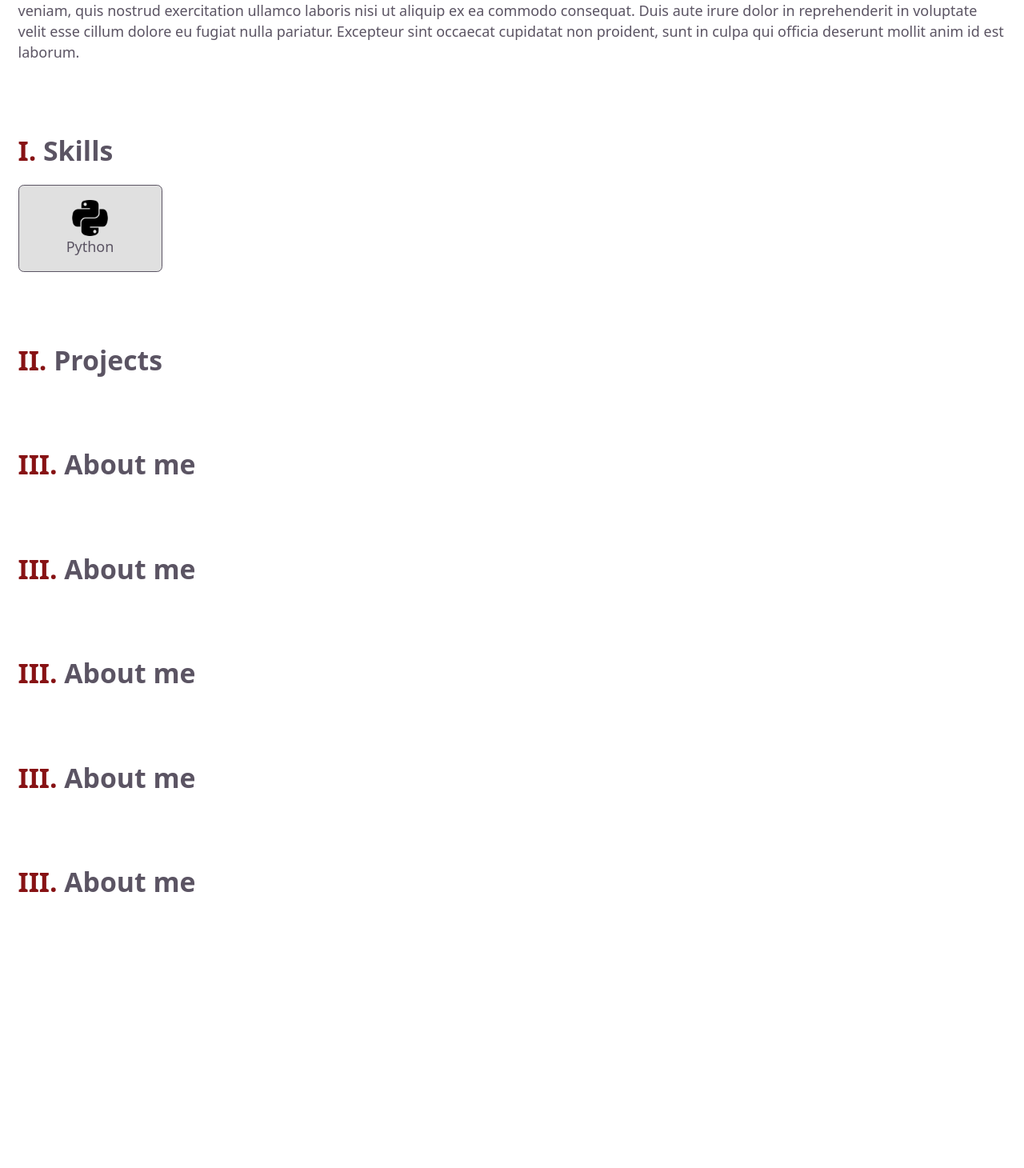
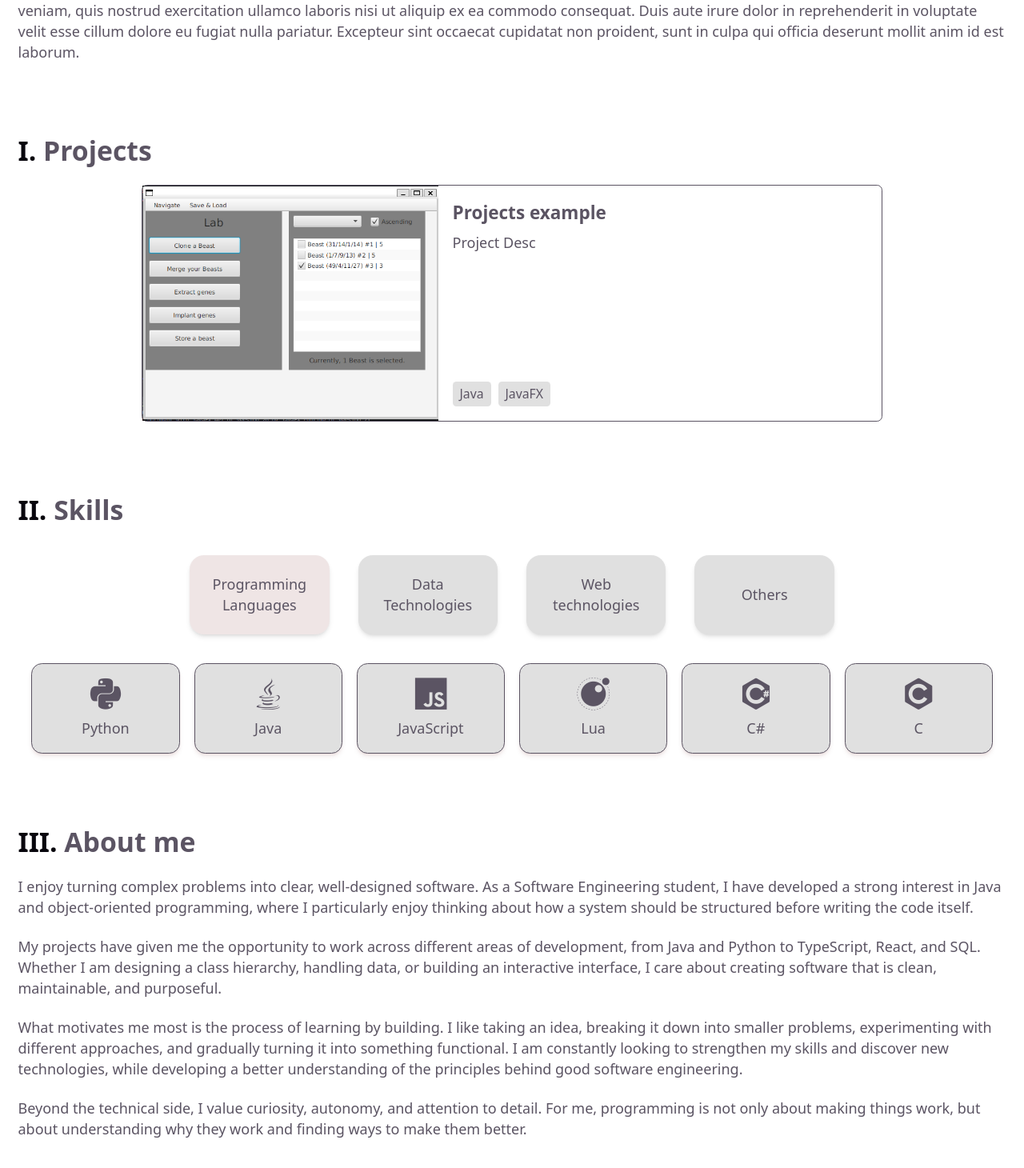
Before and after one commit to adrien-szcz/portfolio, a React (Vite) app: page / in a window 1280 px wide. Shown: the part 184-1644 px from the top of the page at 80% size. Before the commit the page ends 1352 px from the top, so only its background shows below. Built offline with nearby package versions, Linux system fonts and the light colour scheme.

Commit message:
Global update, adding of the skills in totality, starting of the projects components, first version of the about me

```diff
--- a/index.html
+++ b/index.html
@@ -3,6 +3,7 @@
   <head>
     <meta charset="UTF-8" />
     <link rel="icon" type="image/svg+xml" href="/favicon.svg" />
+    <link rel="stylesheet" href="https://cdn.jsdelivr.net/gh/devicons/devicon@latest/devicon.min.css">
     <meta name="viewport" content="width=device-width, initial-scale=1.0" />
     <title>portfolio</title>
   </head>
--- a/src/App.tsx
+++ b/src/App.tsx
@@ -1,6 +1,5 @@
-import { useState } from 'react'
-
-import Language from './components/Language';
+import Skills from './components/Skills';
+import Projects from './components/Projects';
 
 import { BrowserRouter, Routes, Route, Link} from 'react-router-dom';
 
@@ -14,8 +13,8 @@ function App() {
             <nav className='fixed top-0 left-0 w-full z-50 flex items-center justify-between font-bold backdrop-blur-sm'>
                 <p className='text-2xl p-3'>Adrien Szczepaniak</p>
 
-                <div className='flex gap-3 text-xl *:p-4 *:hover:text-heading'>
-                    <Link to='mailto:adrien10019@gmail.com'>Mail</Link>
+                <div className='flex gap-3 text-xl *:p-4 *:hover:text-text-heading'>
+                    <Link to='mailto:szczepaniakadrien@gmail.com'>Mail</Link>
                     <Link to='https://github.com/adrien-szcz'>GitHub</Link>
                     <Link to='https://www.linkedin.com/in/adrien-szczepaniak/'>Linkedin</Link>
                 </div>
@@ -26,7 +25,7 @@ function App() {
 
           <div>
 
-            <h1 className='font-bold text-4xl'><span>Welcome to my portfolio !</span></h1>
+            <h1 className='font-bold text-4xl'><span className='text-text-heading'>Welcome to my portfolio !</span></h1>
 
             <p>Lorem ipsum dolor sit amet, consectetur adipiscing elit, sed do eiusmod tempor incididunt ut labore et dolore magna aliqua.
               Ut enim ad minim veniam, quis nostrud exercitation ullamco laboris nisi ut aliquip ex ea commodo consequat.
@@ -36,45 +35,47 @@ function App() {
           </div>
 
           <div>
+            <h1 className='font-bold text-3xl'><span className='text-text-heading'>I.</span> Projects</h1>
 
-            <h1 className='font-bold text-3xl'><span>I.</span> Skills</h1>
-
-            <Language text='Python' imgSource='python.png'></Language>
-
+            <Projects></Projects>
           </div>
 
           <div>
+            <h1 className='font-bold text-3xl'><span className='text-text-heading'>II.</span> Skills</h1>
 
-            <h1 className='font-bold text-3xl'><span>II.</span> Projects</h1>
-
+            <Skills></Skills>
           </div>
 
           <div>
+            <h1 className='font-bold text-3xl'><span className='text-text-heading'>III.</span> About me</h1>
 
-            <h1 className='font-bold text-3xl'><span>III.</span> About me</h1>
+            <p>
+              I enjoy turning complex problems into clear, well-designed software.
+              As a Software Engineering student, I have developed a strong interest
+              in Java and object-oriented programming, where I particularly enjoy thinking
+              about how a system should be structured before writing the code itself.
+            </p>
 
+            <p>
+              My projects have given me the opportunity to work across different areas of development,
+              from Java and Python to TypeScript, React, and SQL. Whether I am designing a class hierarchy,
+              handling data, or building an interactive interface, I care about creating software that is
+              clean, maintainable, and purposeful.
+            </p>
+
+            <p>
+              What motivates me most is the process of learning by building. I like taking an idea, breaking
+              it down into smaller problems, experimenting with different approaches, and gradually turning
+              it into something functional. I am constantly looking to strengthen my skills and discover new
+              technologies, while developing a better understanding of the principles behind good software engineering.
+            </p>
+
+            <p>
+              Beyond the technical side, I value curiosity, autonomy, and attention to detail. For me, programming
+              is not only about making things work, but about understanding why they work and finding ways to
+              make them better.
+            </p>
           </div>
-          <div>
-
-            <h1 className='font-bold text-3xl'><span>III.</span> About me</h1>
-
-          </div>
-          <div>
-
-            <h1 className='font-bold text-3xl'><span>III.</span> About me</h1>
-
-          </div>
-          <div>
-
-            <h1 className='font-bold text-3xl'><span>III.</span> About me</h1>
-
-          </div>
-          <div>
-
-            <h1 className='font-bold text-3xl'><span>III.</span> About me</h1>
-
-          </div>
-
         </div>
     </>
   )
--- a/src/components/Language.tsx
+++ /dev/null
@@ -1,17 +0,0 @@
-import type { LanguageAndPicture } from '../utils/type'
-
-const Language: React.FC<LanguageAndPicture> = (props) => {
-
-  return (
-    <div className='border rounded-md p-4 flex flex-col bg-secondary-bg w-40 items-center'>
-        <img className='size-10'
-        src={`/public/${props.imgSource}`}
-        alt={`${props.text} logo`}/>
-
-        <p>{props.text}</p>
-
-    </div>
-  );
-};
-
-export default Language;
--- /dev/null
+++ b/src/components/Project.tsx
@@ -0,0 +1,37 @@
+import type { ProjectInfos } from '../utils/type';
+
+const Project: React.FC<ProjectInfos> = (props) => {
+
+  return (
+    <div className="border rounded-md bg-secondary-bg w-[75%] mx-auto flex flex-col md:flex-row">
+      <img
+        src={props.image}
+        alt="application / software illustration"
+        className="w-full md:w-2/5 h-auto"
+      />
+
+      <div className="p-4 flex-1 flex flex-col">
+        <h2 className="text-xl font-bold">
+          {props.name}
+        </h2>
+
+        <p className="mt-2">
+          {props.description}
+        </p>
+
+        <div className="flex flex-wrap gap-2 mt-auto">
+          {props.skillsName.map((skill) => (
+            <span
+              key={skill}
+              className="mt-2 px-2 py-1 rounded bg-soft-bg text-sm"
+            >
+              {skill}
+            </span>
+          ))}
+        </div>
+      </div>
+    </div>
+  );
+};
+
+export default Project;
--- /dev/null
+++ b/src/components/Projects.tsx
@@ -0,0 +1,36 @@
+import { projectsData } from "../utils/projectsData";
+import Project from "./Project";
+
+const Projects: React.FC = () => {
+
+
+    return (
+        <div>
+            {/* <div className="flex justify-center flex-wrap gap-8 m-8">
+                {Object.values(Technology)
+                .map((tech) => (
+                    <button
+                        className={`
+                            rounded-2xl border border-transparent p-5 w-[15%] shadow-md hover:cursor-pointer
+                            transition-all duration-300 ${ technology === tech ? 'bg-accent-bg' : 'bg-soft-bg border-transparent hover:border-accent-border'}
+                        `}
+                        onClick={() => setTechnology(tech)}
+                    >
+                        {TechnologyTitle[tech]}
+                    </button>
+                ))}
+
+            </div> */}
+
+            <div className="flex flex-wrap justify-center gap-4">
+                {projectsData
+                //.filter((project) => )
+                .map((project) => (
+                    <Project name={project.name} image={project.image} description={project.description} skillsName={project.skillsName} />
+                ))}
+            </div>
+        </div>
+    );
+};
+
+export default Projects;
--- /dev/null
+++ b/src/components/Skill.tsx
@@ -0,0 +1,14 @@
+import type { SkillNameAndIcon } from '../utils/type'
+
+const Skill: React.FC<SkillNameAndIcon> = (props) => {
+
+  return (
+    <div className="border rounded-xl p-4 flex flex-col bg-soft-bg w-[15%] min-w-32 items-center shadow-md shadow-accent-bg hover:border-accent-border">
+      <i className={`${props.icon} text-4xl mb-2`}></i>
+
+      <p>{props.name}</p>
+    </div>
+  );
+};
+
+export default Skill;
--- /dev/null
+++ b/src/components/Skills.tsx
@@ -0,0 +1,39 @@
+import { useState } from "react";
+import { skillsData } from "../utils/skillsData";
+import { Technology, TechnologyTitle } from "../utils/type";
+import Skill from "./Skill";
+
+const Skills: React.FC = () => {
+
+    const [technology, setTechnology] = useState<Technology>(Technology.Programming);
+
+    return (
+        <div>
+            <div className="flex justify-center flex-wrap gap-8 m-8">
+                {Object.values(Technology)
+                .map((tech) => (
+                    <button
+                        className={`
+                            rounded-2xl border border-transparent p-5 w-[15%] shadow-md hover:cursor-pointer hover:scale-105
+                            transition-all duration-300 ${ technology === tech ? 'bg-accent-bg' : 'bg-soft-bg border-transparent hover:border-accent-border'}
+                        `}
+                        onClick={() => setTechnology(tech)}
+                    >
+                        {TechnologyTitle[tech]}
+                    </button>
+                ))}
+
+            </div>
+
+            <div className="flex flex-wrap justify-center gap-4">
+                {skillsData
+                .filter((skill) => skill.technology === technology)
+                .map((skill) => (
+                    <Skill name={skill.name} icon={skill.icon}/>
+                ))}
+            </div>
+        </div>
+    );
+};
+
+export default Skills;
--- a/src/index.css
+++ b/src/index.css
@@ -53,18 +53,16 @@
 }
 
 @theme {
-  --color-primary: var(--accent);
-  --color-secondary: var(--soft-accent);
-  --color-heading: var(--text-heading);
-  --color-primary-bg: var(--bg);
-  --color-secondary-bg: var(--soft-bg);
+  --color-text: var(--text);
+  --color-text-heading: var(--text-heading);
+  --color-bg: var(--bg);
+  --color-soft-bg: var(--soft-bg);
+  --color-border: var(--border);
+  --color-accent: var(--accent);
+  --color-soft-accent: var(--soft-accent);
+  --color-accent-bg: var(--accent-bg);
+  --color-accent-border: var(--accent-border);
+  --color-code-bg: var(--code-bg);
+  --color-social-bg: var(--social-bg);
+  --color-shadow: var(--shadow);
 }
-
-button {
-  background: var(--accent);
-  border: 1px solid var(--accent-border);
-}
-
-span {
-  color: var(--soft-accent)
-}
--- /dev/null
+++ b/src/utils/projectsData.ts
@@ -0,0 +1,11 @@
+import type { ProjectInfos } from "./type";
+
+export const projectsData: ProjectInfos[] = [
+    {
+        name: 'Projects example',
+        image: '/projects/genetics-game.png',
+        description: 'Project Desc',
+        skillsName: ['Java', 'JavaFX'],
+    },
+
+]
--- /dev/null
+++ b/src/utils/skillsData.ts
@@ -0,0 +1,87 @@
+import type { SkillInfos } from './type';
+import { Technology } from './type';
+
+export const skillsData: SkillInfos[] = [
+  // Programming
+  {
+    name: 'Python',
+    icon: 'devicon-python-plain',
+    technology: Technology.Programming,
+  },
+  {
+    name: 'Java',
+    icon: 'devicon-java-plain',
+    technology: Technology.Programming,
+  },
+  {
+    name: 'JavaScript',
+    icon: 'devicon-javascript-plain',
+    technology: Technology.Programming,
+  },
+  {
+    name: 'Lua',
+    icon: 'devicon-lua-plain',
+    technology: Technology.Programming,
+  },
+  {
+    name: 'C#',
+    icon: 'devicon-csharp-plain',
+    technology: Technology.Programming,
+  },
+  {
+    name: 'C',
+    icon: 'devicon-c-plain',
+    technology: Technology.Programming,
+  },
+
+  // Database
+  {
+    name: 'MySQL',
+    icon: 'devicon-mysql-plain',
+    technology: Technology.Database,
+  },
+
+  // Web
+  {
+    name: 'React',
+    icon: 'devicon-react-original',
+    technology: Technology.Web,
+  },
+  {
+    name: 'Angular',
+    icon: 'devicon-angular-plain',
+    technology: Technology.Web,
+  },
+  {
+    name: 'PHP',
+    icon: 'devicon-php-plain',
+    technology: Technology.Web,
+  },
+  {
+    name: 'Symfony',
+    icon: 'devicon-symfony-original',
+    technology: Technology.Web,
+  },
+  {
+    name: 'HTML',
+    icon: 'devicon-html5-plain',
+    technology: Technology.Web,
+  },
+  {
+    name: 'CSS',
+    icon: 'devicon-css3-plain',
+    technology: Technology.Web,
+  },
+
+  // Others
+  {
+    name: 'Git',
+    icon: 'devicon-git-plain',
+    technology: Technology.Others,
+  },
+  {
+    name: 'UML',
+    icon: 'devicon-unifiedmodelinglanguage-plain',
+    technology: Technology.Others,
+  },
+];
--- a/src/utils/type.ts
+++ b/src/utils/type.ts
@@ -1,4 +1,33 @@
-export type LanguageAndPicture = {
-    text: string,
-    imgSource: string
+export enum Technology {
+  Programming = 'programming',
+  Database = 'database',
+  Web = 'web',
+  Others = 'others',
 }
+
+export enum TechnologyTitle {
+  programming = 'Programming Languages',
+  database = 'Data Technologies',
+  web = 'Web technologies',
+  others = 'Others',
+}
+
+
+export type SkillInfos = {
+  name: string;
+  icon: string;
+  technology: Technology;
+};
+
+export type SkillNameAndIcon = {
+  name: string;
+  icon: string;
+};
+
+
+export type ProjectInfos = {
+  name: string;
+  image: string;
+  description: string;
+  skillsName: string[];
+};
--- a/tsconfig.app.json
+++ b/tsconfig.app.json
@@ -18,7 +18,7 @@
     /* Linting */
     "noUnusedLocals": true,
     "noUnusedParameters": true,
-    "erasableSyntaxOnly": true,
+    "erasableSyntaxOnly": false,
     "noFallthroughCasesInSwitch": true
   },
   "include": ["src"]
```
Also changed, not shown: public/projects/genetics-game.png (added), public/python.png (deleted).
